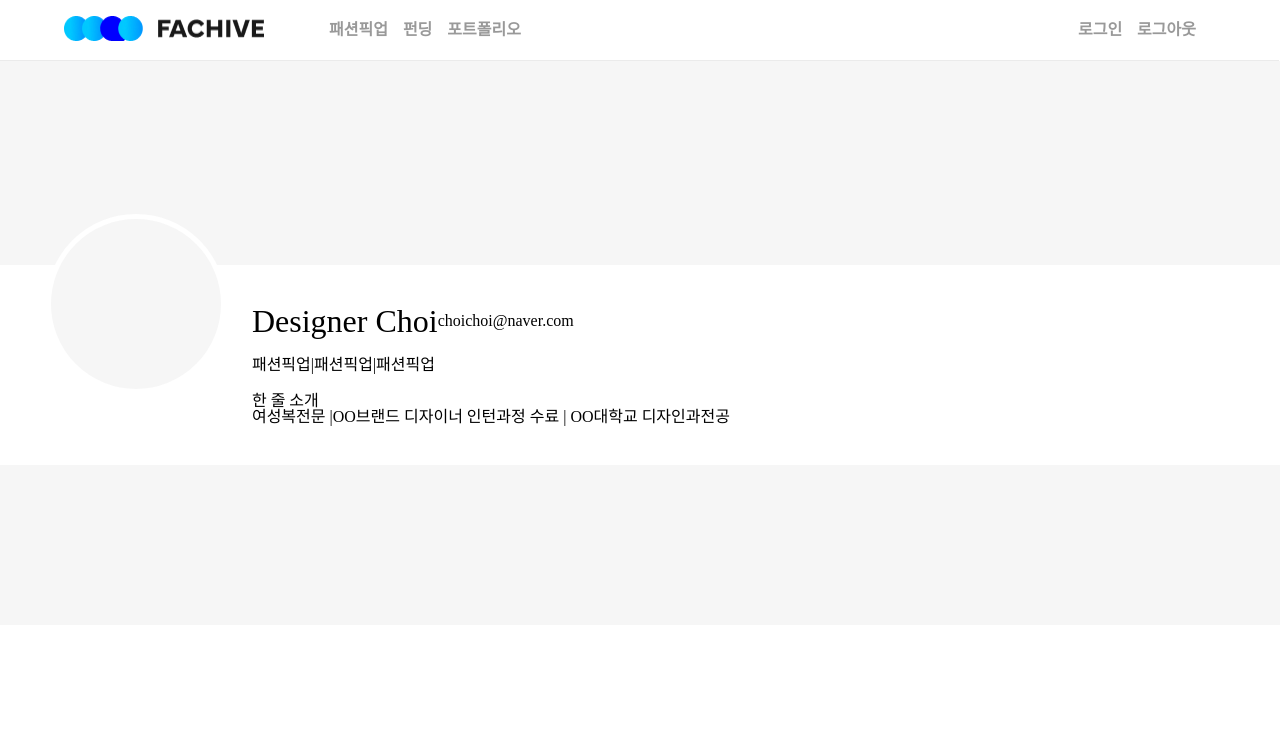
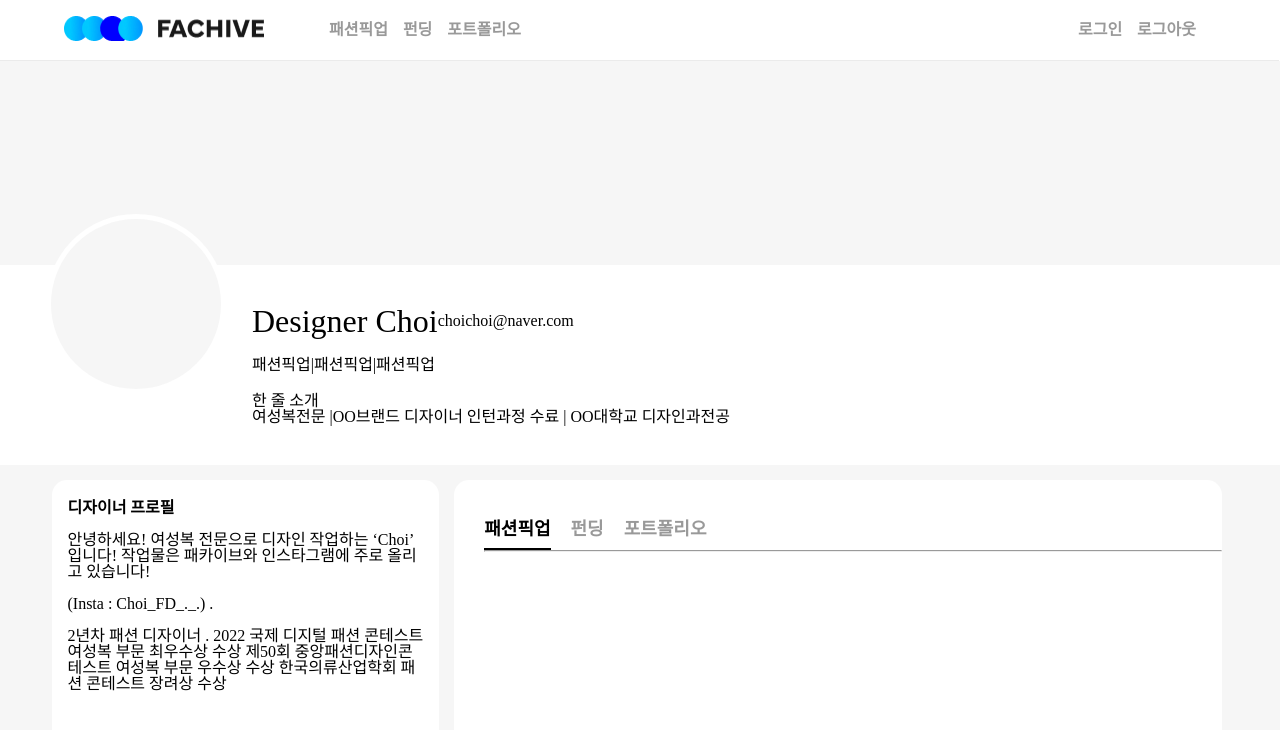
Before and after one commit to Fachive/Fachive_Project_Front, a React (Create React App) app: page /profile in a window 1280 px wide. Shown: the top 730 px of the page. Built offline with nearby package versions, Linux system fonts and the light colour scheme.

Commit message:
refactor: Profile 구현 중

```diff
--- a/src/pages/Profile.tsx
+++ b/src/pages/Profile.tsx
@@ -1,7 +1,15 @@
 import React from 'react';
 import styled from 'styled-components';
+import { useState } from 'react';
 
 const Profile = () => {
+	const FILTER = ['패션픽업', '펀딩', '포트폴리오'];
+	const [filter, setFilter] = useState<string>('패션픽업');
+	const onClickHander = (e: React.MouseEvent) => {
+		if ((e.target as HTMLElement).id !== null) {
+			setFilter((e.target as HTMLElement).id);
+		} else return;
+	};
 	return (
 		<ProfileDiv>
 			<UpperPartDiv>
@@ -24,15 +32,100 @@ const Profile = () => {
 					</MiddleIntroDiv>
 				</MiddleInnerDiv>
 			</MiddlePartDiv>
-			<LowerPartDiv></LowerPartDiv>
+			<LowerPartDiv>
+				<DesignerDescriptDiv>
+					<DesignerDescriptTitle>디자이너 프로필</DesignerDescriptTitle>
+					<DesignerDescriptBody>
+						<br />
+						안녕하세요! 여성복 전문으로 디자인 작업하는 ‘Choi’ 입니다! 작업물은 패카이브와 인스타그램에 주로 올리고
+						있습니다!<br></br> <br />
+						(Insta : Choi_FD_._.) . <br />
+						<br />
+						2년차 패션 디자이너 . 2022 국제 디지털 패션 콘테스트 여성복 부문 최우수상 수상 제50회 중앙패션디자인콘테스트
+						여성복 부문 우수상 수상 한국의류산업학회 패션 콘테스트 장려상 수상
+					</DesignerDescriptBody>
+				</DesignerDescriptDiv>
+				<DesignerPostDiv>
+					<SelectDiv>
+						<FilterBoxDiv onClick={(e) => onClickHander(e)}>
+							{FILTER.map((v, i) => {
+								return filter === v ? (
+									<div>
+										<FilterItemDiv key={i} id={v} className="selected">
+											{v}
+										</FilterItemDiv>
+										<hr style={{ border: '1px solid black' }}></hr>
+									</div>
+								) : (
+									<FilterItemDiv key={i} id={v}>
+										{v}
+									</FilterItemDiv>
+								);
+							})}
+						</FilterBoxDiv>
+					</SelectDiv>
+					<hr style={{ border: '', position: 'relative', bottom: '16px' }}></hr>
+				</DesignerPostDiv>
+			</LowerPartDiv>
 		</ProfileDiv>
 	);
 };
 
 export default Profile;
+const SelectDiv = styled.div`
+	display: flex;
+	justify-content: space-between;
+	width: 100%;
+`;
+const FilterItemDiv = styled.div`
+	height: 20px;
+	font-weight: 800;
+	font-size: 18px;
+	color: #999999;
+	cursor: pointer;
 
-const ProfileDiv = styled.div`
-	height: calc(100vh - 65px);
+	&.selected {
+		color: black;
+		font-weight: 800;
+		display: flex;
+		flex-direction: column;
+		&::after {
+			content: {
+			}
+			position: relative;
+			top: 10px;
+			border: 1px solid black;
+		}
+	}
+`;
+const FilterBoxDiv = styled.div`
+	display: flex;
+	gap: 20px;
+`;
+const ProfileDiv = styled.div``;
+
+const DesignerDescriptDiv = styled.div`
+	width: 40%;
+	background-color: white;
+	height: 300px;
+	padding: 0px 15px;
+	padding-top: 20px;
+
+	border-radius: 15px;
+`;
+
+const DesignerDescriptBody = styled.div``;
+
+const DesignerPostDiv = styled.div`
+	width: 80%;
+	min-height: 1000px;
+	padding-left: 30px;
+	padding-top: 40px;
+	background-color: white;
+	border-radius: 15px;
+`;
+const DesignerDescriptTitle = styled.div`
+	font-weight: 900;
 `;
 const UpperPartDiv = styled.div`
 	width: calc(100% + 11.55%);
@@ -57,10 +150,14 @@ const ImageDiv = styled.div`
 	background-color: #f6f6f6;
 `;
 const LowerPartDiv = styled.div`
+	display: flex;
+	gap: 15px;
 	width: calc(100% + 11.55%);
 	margin: 0px -6%;
-	height: 20vh;
+	padding: 0px 5%;
 	background-color: #f6f6f6;
+	padding-top: 15px;
+	padding-bottom: 100px;
 `;
 const MiddleInnerDiv = styled.div`
 	box-sizing: border-box;
```
